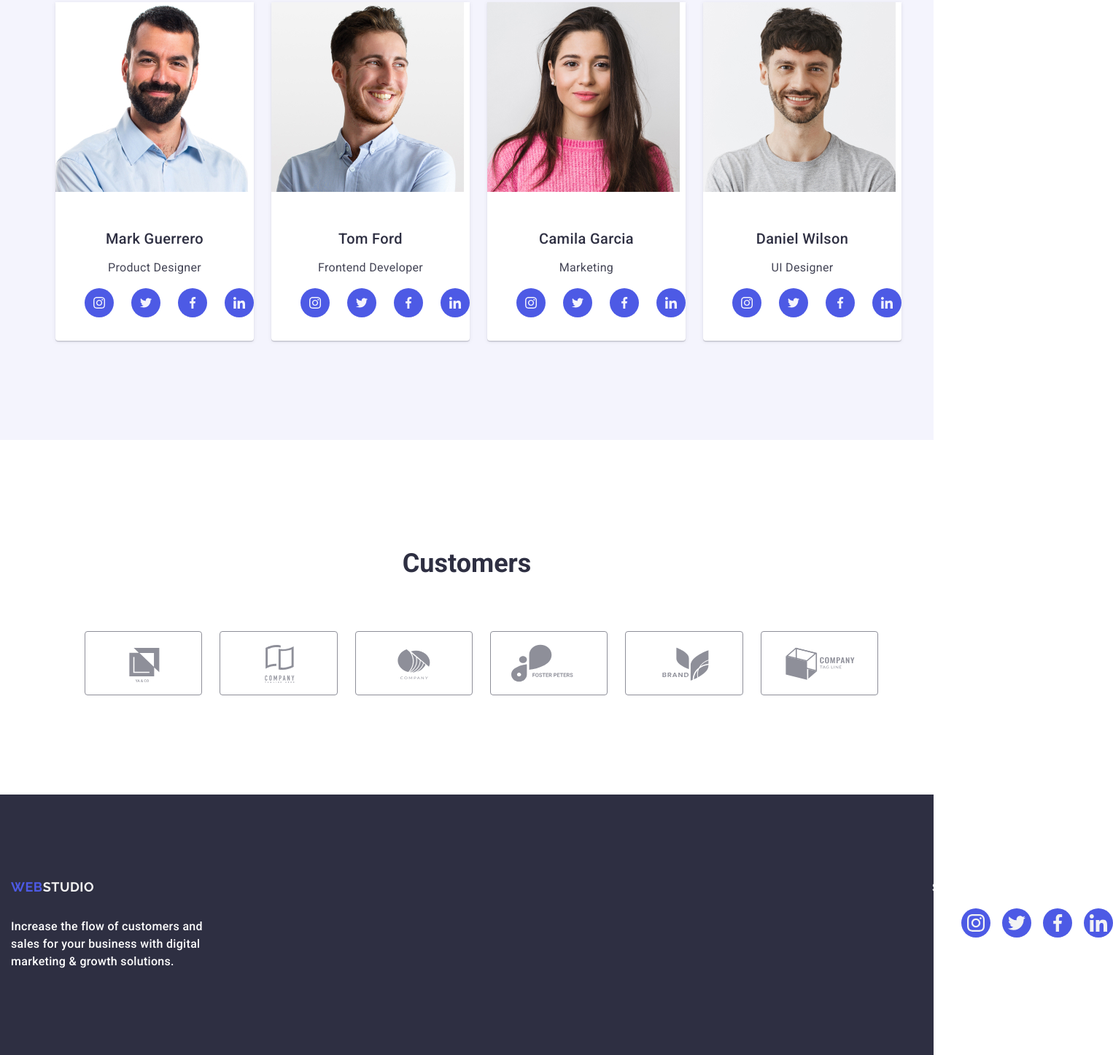
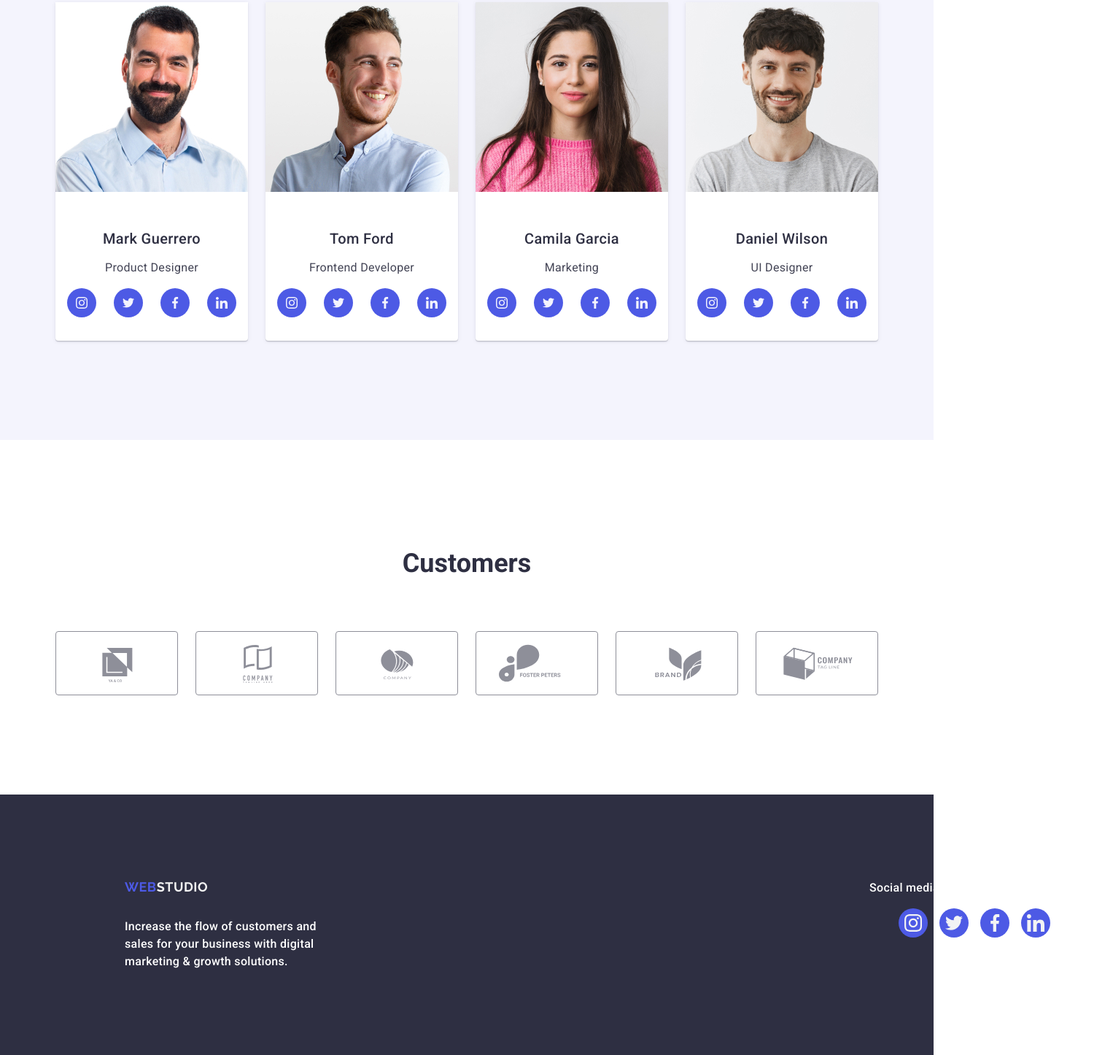
Before and after one commit to iadinu/goit-markup-hw-04, a plain HTML site: page index.html in a window 1280 px wide. Shown: the part 2097-3543 px from the top of the page at 73% size, 1526 px wide, since content can reach past the window. Drawn offline with nearby package versions, Linux system fonts and the light colour scheme.

Commit message:
Update styles.css

```diff
--- a/css/styles.css
+++ b/css/styles.css
@@ -91,6 +91,7 @@ body {
 
 .hero-section {
   padding: 188px 0;
+  margin: auto;
 }
 .styling {
   background-image: linear-gradient(
@@ -247,6 +248,7 @@ body {
   gap: 24px;
   list-style: none;
   justify-content: center;
+  padding-left: 0;
 }
 .list-team-svg {
   width: 40px;
@@ -287,6 +289,7 @@ body {
   gap: 24px;
   list-style: none;
   height: 88px;
+  padding-left: 0;
 }
 .list-of-six {
   width: calc((100% - 120px) / 6);
@@ -316,10 +319,13 @@ body {
   margin: 0 auto;
   padding: 100px 0;
   display: flex;
+  max-width: 1440px;
 }
 .footer-div {
   align-items: baseline;
   display: flex;
+  max-width: 1440px;
+  padding-left: 156px;
 }
 .second-footer-class {
   margin-right: 120px;
@@ -373,6 +379,7 @@ body {
 .svg-of-the-four {
   fill: #f4f4f4fd;
 }
+
 /* Portfolio */
 
 img {
```
